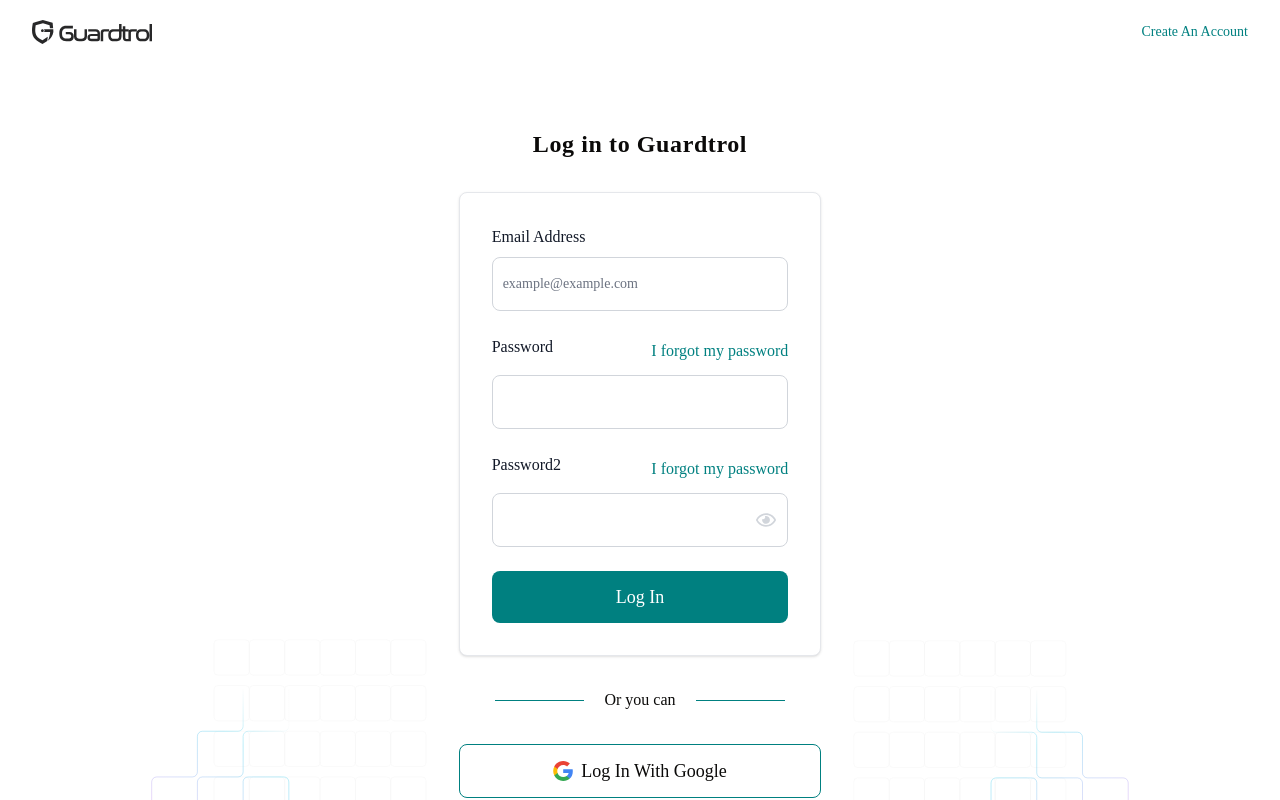
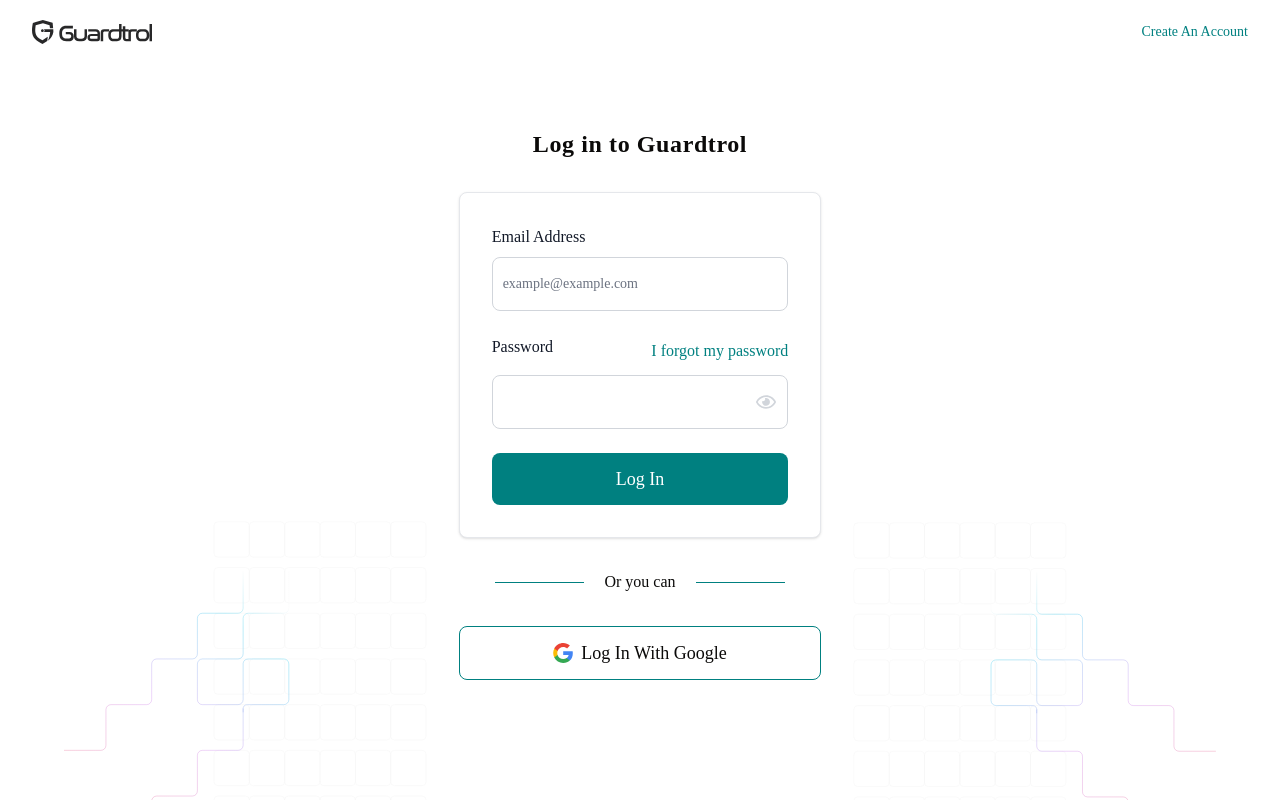
Before and after one commit to DiGenius-tech/Guardtrol-Frontend, a React (Create React App) app: page /auth in a window 1280 px wide. Shown: the top 800 px of the page. Built offline with nearby package versions, Linux system fonts and the light colour scheme; a web font is replaced by a local one.

Commit message:
password toggler

```diff
--- a/src/modules/Auth/pages/Login/Login.jsx
+++ b/src/modules/Auth/pages/Login/Login.jsx
@@ -173,43 +173,13 @@
                   required="required"
                   value={formData.email}
                 />
-                {/* <TextInputFieldFlexLabel
+                <TextInputFieldGroup
                   label="Password"
                   name="password"
                   type="password"
                   placeholder=""
                   id="password"
                   error={validationErrors['password']}
-                  onChange={handleChange}
-                  required="required"
-                  value={formData.password}
-                  link_text={
-                    { text: "I forgot my password", link: true }
-                  }
-                /> */}
-                {/*  */}
-                <TextInputField
-                  label="Password"
-                  name="password"
-                  type="password"
-                  placeholder=""
-                  id="password"
-                  error={validationErrors['password']}
-                  onChange={handleChange}
-                  required="required"
-                  value={formData.password}
-                  passwordToggler={true}
-                  link_text={
-                    { text: "I forgot my password", link: true }
-                  } />
-                {/*  */}
-                <TextInputFieldGroup
-                  label="Password2"
-                  name="password2"
-                  type="password"
-                  placeholder=""
-                  id="password2"
-                  error={validationErrors['password2']}
                   onChange={handleChange}
                   required="required"
                   value={formData.password}
--- a/src/modules/Auth/pages/Register/Register.jsx
+++ b/src/modules/Auth/pages/Register/Register.jsx
@@ -1,5 +1,5 @@
 import React, { useContext, useEffect, useState } from "react";
-import { Link, useNavigate  } from "react-router-dom";
+import { Link, useNavigate } from "react-router-dom";
 import googleIconImg from "../../../../images/icons/google-social-icon.svg";
 import left_pattern_boxes from "../../../../images/left-pattern-boxes.svg";
 import right_pattern_boxes from "../../../../images/right-pattern-boxes.svg";
@@ -9,6 +9,7 @@
 import TextInputField from "../../../Sandbox/InputField/TextInputField";
 import RegularButton from "../../../Sandbox/Buttons/RegularButton";
 import { useGoogleLogin } from "@react-oauth/google";
+import TextInputFieldGroup from "../../../Sandbox/InputField/TextInputFieldGroup";
 
 const Register = () => {
   const auth = useContext(AuthContext);
@@ -72,8 +73,8 @@
         );
 
         if (null != data) {
-          if(auth.login(data)){
-            navigate('../verify-email', {replace: true}) //should be dashboard
+          if (auth.login(data)) {
+            navigate('../verify-email', { replace: true }) //should be dashboard
             window.location.reload();
           }
           // navigate('../verify-email', {replace: true})
@@ -94,7 +95,7 @@
     }
   }, [error])
 
-    const signUp = useGoogleLogin  ({
+  const signUp = useGoogleLogin({
     onSuccess: response => handleSignupSuccess(response)
   })
 
@@ -115,9 +116,9 @@
         }
       )
       if (null != data) {
-            if(auth.login(data)){
+        if (auth.login(data)) {
           toast("Signup Successful")
-              navigate('../dashboard', {replace: true}) //should be dashboard
+          navigate('../dashboard', { replace: true }) //should be dashboard
           window.location.reload();
 
         }
@@ -126,7 +127,7 @@
       //auth.login(data.token, data.userId)
     } catch (err) {
       console.log(err)
-      }finally{
+    } finally {
       auth.loading(false)
     }
   };
@@ -180,7 +181,7 @@
                   label="Full Name"
                   name="name"
                   type="text"
-                  placeholder="full name"
+                  placeholder="Full Name"
                   id="name"
                   error={validationErrors['name']}
                   onChange={handleChange}
@@ -192,7 +193,7 @@
                   label="Email Address"
                   name="email"
                   type="email"
-                  placeholder="email address"
+                  placeholder="Email Address"
                   id="email"
                   error={validationErrors['email']}
                   onChange={handleChange}
@@ -203,7 +204,7 @@
                   label="Phone Number"
                   name="phone"
                   type="number"
-                  placeholder="phone number"
+                  placeholder="Phone Number"
                   id="phone"
                   error={validationErrors['phone']}
                   onChange={handleChange}
@@ -211,7 +212,7 @@
                   value={formData.phone}
                 />
 
-                <TextInputField
+                {/* <TextInputField
                   label="Password"
                   name="password"
                   type="password"
@@ -223,12 +224,24 @@
                   value={formData.password}
                   passwordToggler={true}
                 />
+                 */}
+                <TextInputFieldGroup
+                  label="Password"
+                  name="password"
+                  type="password"
+                  placeholder="Password"
+                  id="password"
+                  error={validationErrors['password']}
+                  onChange={handleChange}
+                  required="required"
+                  value={formData.password}
+                  passwordToggler={true} />
 
                 <TextInputField
                   label="Confirm Password"
                   name="password_confirmation"
                   type="password"
-                  placeholder="confirm password"
+                  placeholder="Confirm Password"
                   id="password_confirmation"
                   error={validationErrors['password_confirmation']}
                   onChange={handleChange}
--- a/src/modules/Sandbox/InputField/TextInputField.jsx
+++ b/src/modules/Sandbox/InputField/TextInputField.jsx
@@ -41,11 +41,6 @@
             </label>)
         }
 
-
-
-
-
-
         <input
           type={props.type}
           id={props.id}
--- a/src/modules/Sandbox/InputField/TextInputFieldFlexLabel.jsx
+++ /dev/null
@@ -1,67 +0,0 @@
-import { Link } from "react-router-dom";
-
-const TextInputFieldFlexLabel = props => {
-  return (
-    <>
-      {/* text-field-error-app works! */}
-
-      <div className="mb-6">
-        {
-          props.link_text ?
-            (<div className="flex items-center justify-between mb-2">
-              <label
-                htmlFor={props.label}
-                className="block mb-2 font-medium text-gray-900 dark:text-white"
-              >
-                {props.label}
-              </label>
-
-              {
-                !props.link_text.link ? props.link_text.text :
-                  <Link
-                    to="/auth/forgot-password"
-                    className="text-primary-500 font-medium"
-                  >
-                    {props.link_text.text}
-                  </Link>
-              }
-
-
-
-            </div>) :
-            (<label
-              htmlFor={props.label}
-              className="block mb-2 font-medium text-gray-900 dark:text-white"
-            >
-              {props.label}
-            </label>)
-        }
-        <input
-          type={props.type}
-          id={props.id}
-          name={props.name}
-          className={props.error ?
-            (`border bg-red-50 border-red-500 text-red-900 placeholder-red-700 focus:ring-red-500 focus:border-red-500
-          text-sm rounded-lg block w-full p-2.5 sm:py-4
-          dark:bg-gray-700
-          dark:border-red-500
-          dark:placeholder-gray-400
-          dark:text-red
-          dark:focus:ring-green-500`) : (`border border-gray-300 text-sm rounded-lg focus:ring-green-500 focus:border-green-500 block w-full p-2.5 sm:py-4 dark:bg-gray-700 dark:border-gray-600 dark:placeholder-gray-400 dark:text-white dark:focus:ring-green-500 dark:focus:border-green-500`)}
-          placeholder={props.placeholder}
-          autoComplete="off"
-          required={props.required ? true : false}
-          value={props.value}
-          onChange={props.onChange}
-        />
-        {props.error && (
-          <p className="mt-2 text-sm text-red-600 dark:text-red-500">
-            <span className="font-medium">{props.error}</span>
-          </p>
-        )}
-      </div>
-    </>
-  );
-}
-
-export default TextInputFieldFlexLabel;
--- a/src/modules/Sandbox/InputField/TextInputFieldGroup.jsx
+++ b/src/modules/Sandbox/InputField/TextInputFieldGroup.jsx
@@ -4,7 +4,11 @@
 const TextInputFieldGroup = props => {
   const [isText, setIsText] = useState(false)
   const toggle_input_type = () => {
-    setIsText(!isText)
+    if (props.type === "password") {
+      setIsText(!isText)
+    } else {
+      setIsText(!isText)
+    }
   }
   return (
     <>
@@ -15,7 +19,7 @@
           props.link_text ?
             (<div className="flex items-center justify-between mb-2">
               <label
-                htmlFor={props.label}
+                htmlFor={props.id}
                 className="block mb-2 font-medium text-gray-900 dark:text-white"
               >
                 {props.label}
@@ -32,7 +36,7 @@
               }
             </div>) :
             (<label
-              htmlFor={props.label}
+              htmlFor={props.id}
               className="block mb-2 font-medium text-gray-900 dark:text-white"
             >
               {props.label}
```
Lines whose indentation alone changed are shown as unchanged.
